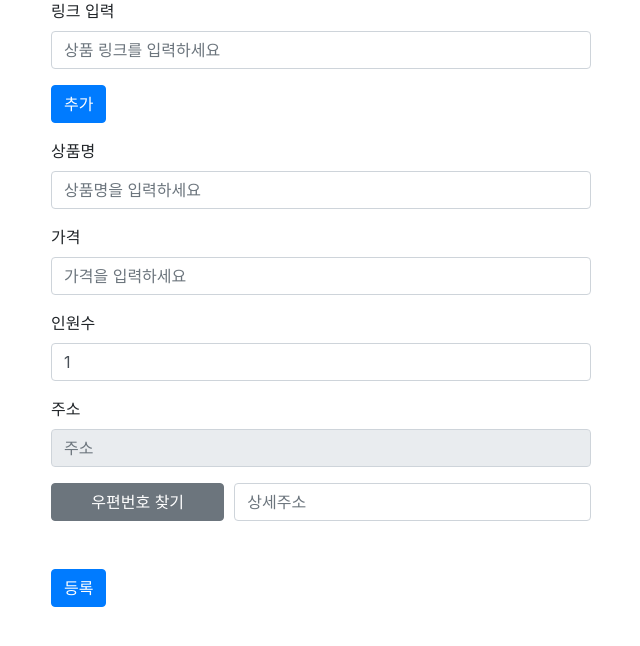
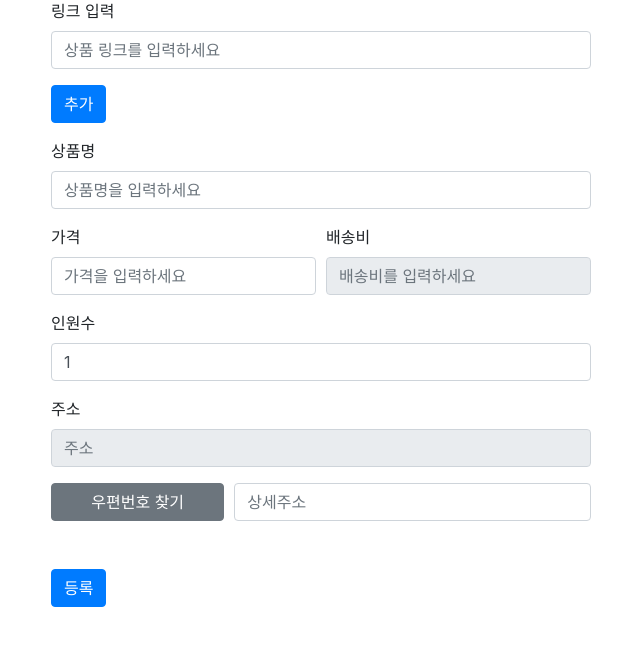
Before and after one commit to aan1125/siteproject, a Django app: template mypage/templates/myapp/apply.html in a window 1280 px wide. Shown: the part 127-773 px from the top of the page, without its empty margins (34-674 px from the left). Run offline with Django 5.2, Linux system fonts and the light colour scheme; the template is opened without the code that fills it, so the values that code supplies are empty; some libraries are stand-ins or nearby versions.

Commit message:
상품 스크래핑 배송비  추가
.

```diff
--- a/mypage/templates/myapp/apply.html
+++ b/mypage/templates/myapp/apply.html
@@ -42,7 +42,7 @@
         <div class="row">
             <!-- 이미지 섹션 (모바일에서는 위에, 데스크탑에서는 오른쪽에 표시됨) -->
             <div class="col-12 d-md-none">
-                <label for="productImage">상품 이미지</label>
+                <label for="productImage"></label>
                 <img src="{{ product_image_url|default:'' }}" class="img-fluid" alt="상품 이미지" id="productImage">
             </div>
 
@@ -61,9 +61,16 @@
                         <label for="productName">상품명</label>
                         <input type="text" class="form-control" id="productName" name="productName" value="{{ product_name|default:'' }}" placeholder="상품명을 입력하세요">
                     </div>
-                    <div class="form-group">
-                        <label for="price">가격</label>
-                        <input type="text" class="form-control" id="price" name="price" value="{{ product_price|default:'' }}" placeholder="가격을 입력하세요">
+
+                    <div class="form-row">
+                        <div class="form-group col-md-6">
+                            <label for="price">가격</label>
+                            <input type="text" class="form-control" id="price" name="price" value="{{ product_price|default:'' }}" placeholder="가격을 입력하세요">
+                        </div>
+                        <div class="form-group col-md-6">
+                            <label for="shippingFee">배송비</label>
+                            <input type="text" class="form-control" id="shippingFee" name="shippingFee" value="{{ shipping_fee|default:'' }}" placeholder="배송비를 입력하세요" readonly>
+                        </div>
                     </div>
 
                     <!-- 인원수 및 주소 입력 -->
--- a/mypage/templates/myapp/index.html
+++ b/mypage/templates/myapp/index.html
@@ -37,7 +37,7 @@
                   <a class="nav-link" href="#">홈 <span class="sr-only">(current)</span></a>
                 </li>
                 <li class="nav-item">
-                  <a class="nav-link" href="#">상품등록</a>
+                  <a class="nav-link" href="{% url 'apply' %}">상품등록</a>
                 </li>
                 <li class="nav-item dropdown">
                   <a class="nav-link dropdown-toggle" href="#" id="navbarDropdown" role="button" data-toggle="dropdown" aria-haspopup="true" aria-expanded="false">
```
Also changed, not shown: mypage/views.py (+17 -6 lines).
